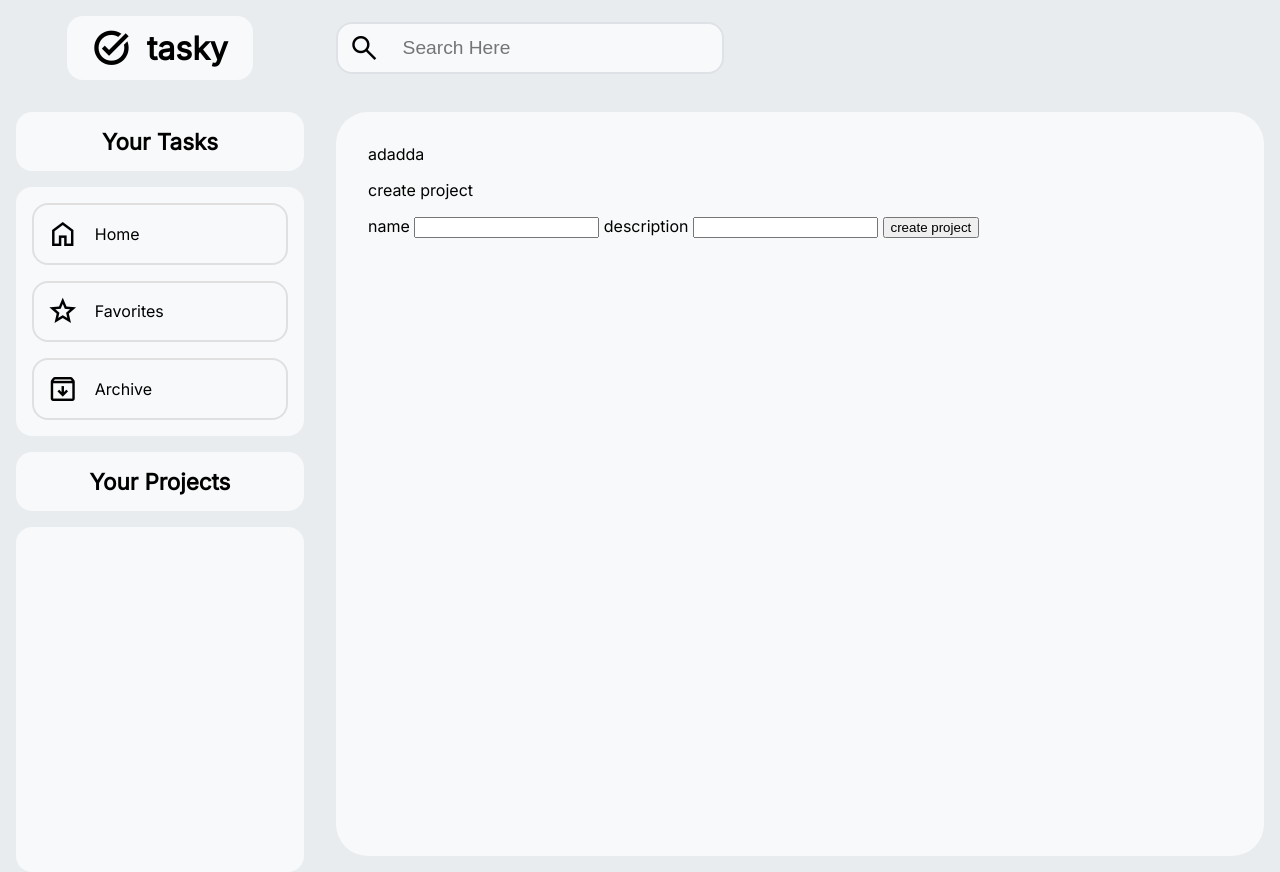
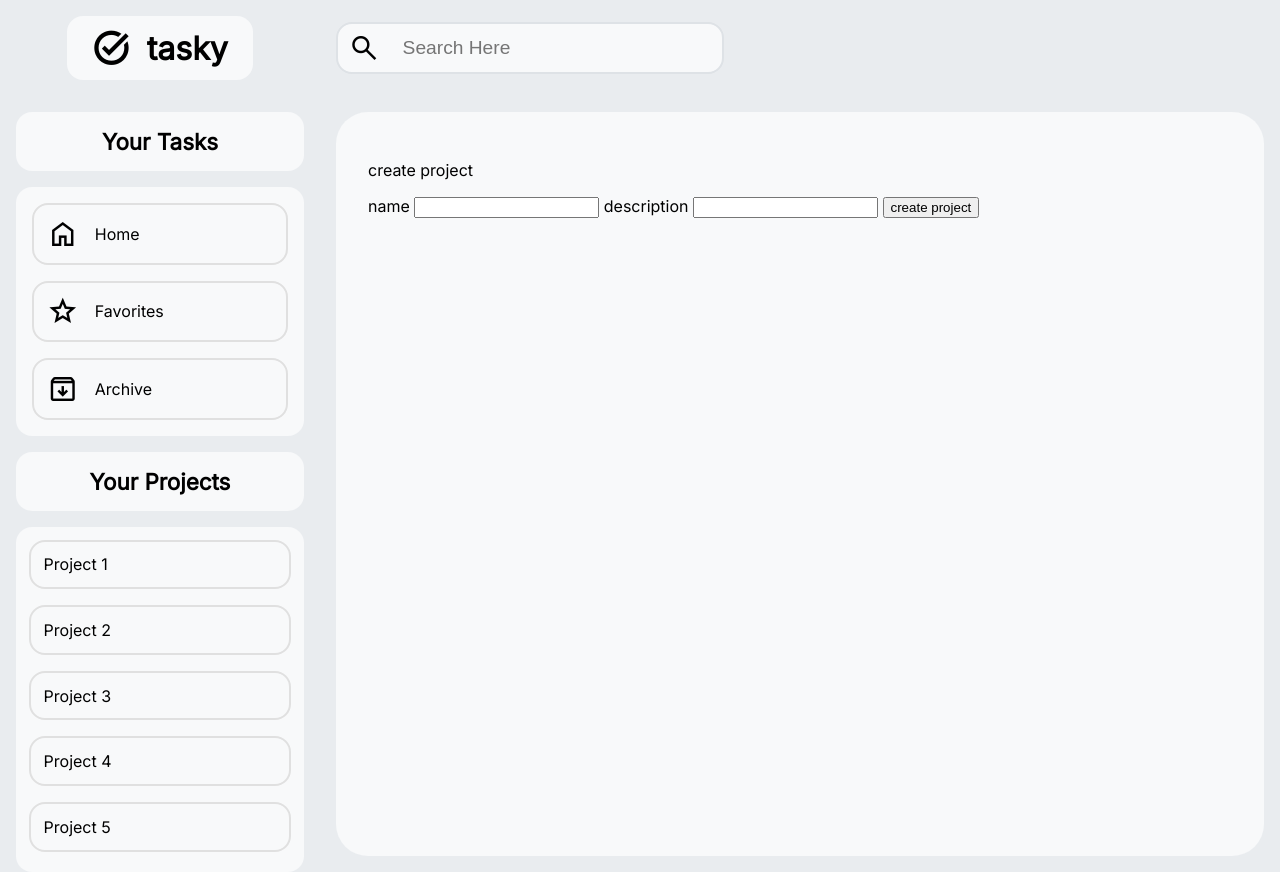
Before and after one commit to andermendz/odin-todo, a website built with webpack: page src/template.html in a window 1280 px wide. Built offline with nearby package versions, Linux system fonts and the light colour scheme.

Commit message:
added click event listener on projects

```diff
--- a/src/project.js
+++ b/src/project.js
@@ -10,9 +10,18 @@ class project {
   }
 }
 
-let projects = [];
+let projectsJSON = [];
+let projects = [
+  {name: "Project 1", description: "This is project 1", tasks: ["Task 1.1", "Task 1.2"]},
+  {name: "Project 2", description: "This is project 2", tasks: ["Task 2.1", "Task 2.2"]},
+  {name: "Project 3", description: "This is project 3", tasks: ["Task 3.1", "Task 3.2"]},
+  {name: "Project 4", description: "This is project 4", tasks: ["Task 4.1", "Task 4.2"]},
+  {name: "Project 5", description: "This is project 5", tasks: ["Task 5.1", "Task 5.2"]},
+  {name: "Project 6", description: "This is project 6", tasks: ["Task 6.1", "Task 6.2"]}
+];
+updateJSON();
+loadProjects();
 
-let projectsJSON = [];
 
 export function createProject() {
   let projectInputName = document.getElementById("name");
@@ -37,9 +46,20 @@ export function loadProjects() {
 
   for (let i = 0; i < projects.length; i++) {
     let li = document.createElement("li");
+    let projectPageTitle = document.querySelector('.content-title')
+    let projectPageDescription = document.querySelector('.content-description')
+
+    //clicking on project
+    li.onclick = () => {
+      projectPageTitle.innerHTML = projects[i].name;
+      projectPageDescription.innerHTML = projects[i].description;
+      console.log(li.innerHTML)
+    }
     li.innerHTML = projects[i].name;
     projectsList.appendChild(li);
-    console.log(projects[i].name);
+    console.log(projects[i]);
+    console.log(projectsJSON)
+
   }
 
   for (let i = 0; i < projects.length; i++) {
@@ -47,11 +67,16 @@ export function loadProjects() {
       ` "the id of the project is " ${i} "and "  ${projects[i].name}`
     );
   }
+
+  // add functionality to projects:
+
 }
 
-const updateJSON = (projects) => {
+function updateJSON (projects) {
   projectsJSON = JSON.stringify(projects);
 };
+
+
 
 updateJSON(projects);
 
--- a/src/tasks.js
+++ b/src/tasks.js
@@ -1,7 +1,9 @@
 class project {
-  constructor(name, description) {
+  constructor(name, description, priority, date) {
     this.name = name;
     this.description = description;
+    this.priority = priority;
+    this.date = date;
   }
 
   sayHello() {
--- a/src/template.html
+++ b/src/template.html
@@ -47,7 +47,8 @@
         </div>
         <div class="list-content">
           <div class="content-title"></div>
-          <div class="content-todo">adadda</div>
+          <div class="content-description"></div>
+          <div class="content-todo"></div>
 
           <div>
             <form id="projects-form" action="">
```
